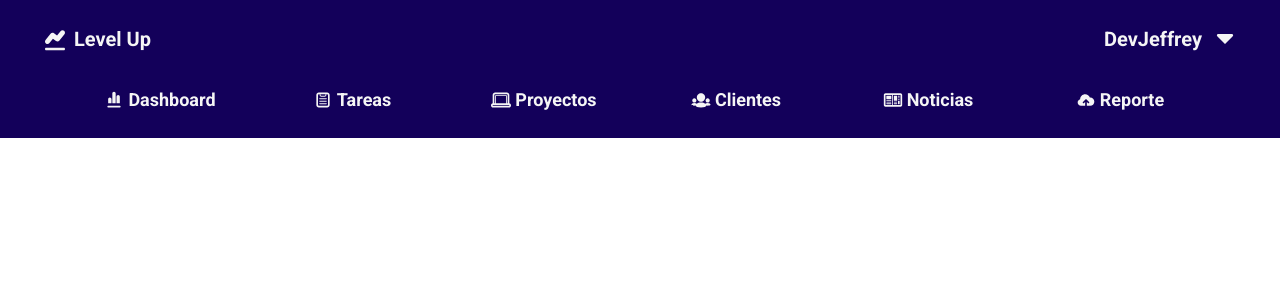
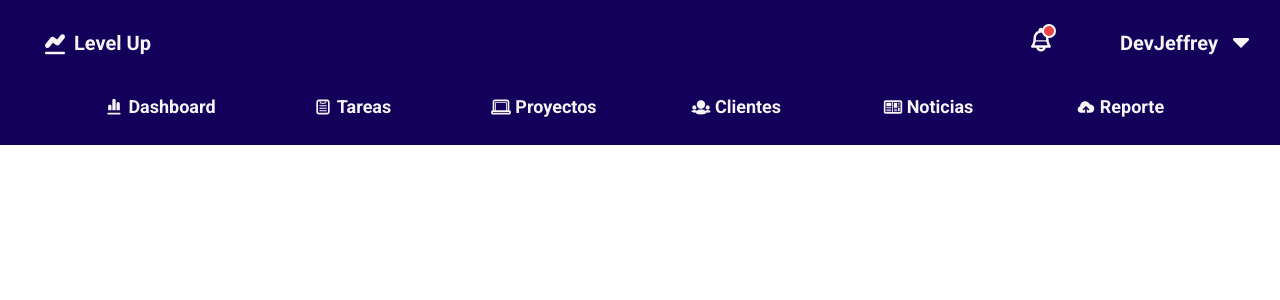
Before and after one commit to MADDOG25/dashboard-levelup, a React (Vite) app: page / in a window 1280 px wide. Shown: the top 300 px of the page. Built offline with nearby package versions, Linux system fonts and the light colour scheme.

Commit message:
add button notificacion with indicators and submenu

```diff
--- a/src/components/atoms/Header/Notification.tsx
+++ b/src/components/atoms/Header/Notification.tsx
@@ -1,16 +1,62 @@
+import { Menu, MenuButton, MenuItems, MenuItem } from "@headlessui/react";
 import { IconContext } from "react-icons";
 import { TiBell } from "react-icons/ti";
 
 export default function Notification() {
   return (
     <IconContext.Provider value={{ size: "30px", className: "cursor-pointer" }}>
-      <div className="flex justify-between gap-x-12 text-[--colorWhite] font-semibold text-xl">
+      <Menu as="div" className="relative">
         <div>
-          <p>
-            <TiBell />
-          </p>
+          <MenuButton>
+            <div className="flex justify-between gap-x-12 text-[--colorWhite] font-semibold text-xl pr-10">
+              <div>
+                <p>
+                  <div className="relative">
+                    <TiBell />
+                    <span className="top-0 start-4 absolute w-3.5 h-3.5 bg-red-500 border-2 border-white dark:border-gray-800 rounded-full"></span>
+                  </div>
+                </p>
+              </div>
+            </div>
+          </MenuButton>
         </div>
-      </div>
+        <MenuItems
+          transition
+          className="absolute right-10 z-10 origin-top-right rounded-md bg-[--colorWhite]  font-semibold mt-2 py-2 shadow-lg ring-1 ring-[--colorBlue1] ring-opacity-5 transition focus:outline-none data-[closed]:scale-95 data-[closed]:transform data-[closed]:opacity-0 data-[enter]:duration-100 data-[leave]:duration-75 data-[enter]:ease-out data-[leave]:ease-in"
+        >
+          <MenuItem>
+            <ul role="list" className="max-w-sm divide-y divide-[--colorBlue2]">
+              <li className="py-3 sm:py-4">
+                <div className="flex mx-auto px-4 gap-x-6 items-center">
+                  <div className="flex-1 min-w-0">
+                    <p className="text-sm text-[--colorBlue1]">
+                      Tarea 1
+                    </p>
+                  </div>
+                  <span className="inline-flex items-center bg-green-100 text-green-800 text-xs font-medium px-2.5 py-0.5 rounded-full dark:bg-green-900 dark:text-green-300">
+                    <span className="w-2 h-2 me-1 bg-green-500 rounded-full"></span>
+                    Completado
+                  </span>
+                </div>
+              </li>
+
+              <li className="py-3 sm:py-4">
+                <div className="flex mx-auto px-4 items-center">
+                  <div className="flex-1 min-w-0">
+                    <p className="text-sm font-semibold text-[--colorBlue1]">
+                      Tarea 2
+                    </p>
+                  </div>
+                  <span className="inline-flex items-center bg-red-100 text-red-800 text-xs font-medium px-2.5 py-0.5 rounded-full dark:bg-red-900 dark:text-red-300">
+                    <span className="w-2 h-2 me-1 bg-red-500 rounded-full"></span>
+                    Pendiente
+                  </span>
+                </div>
+              </li>
+            </ul>
+          </MenuItem>
+        </MenuItems>
+      </Menu>
     </IconContext.Provider>
   );
 }
--- a/src/components/atoms/Header/ProfileMenu.tsx
+++ b/src/components/atoms/Header/ProfileMenu.tsx
@@ -8,7 +8,7 @@ export default function ProfileMenu() {
       <Menu as="div" className="relative">
         <div>
           <MenuButton className="relative">
-            <div className="text-[--colorWhite] font-semibold text-xl px-10">
+            <div className="text-[--colorWhite] font-semibold text-xl px-6">
               <p className="flex items-center gap-x-2 cursor-pointer">
                 DevJeffrey
                 <TiArrowSortedDown />
--- a/src/components/molecules/Header.tsx
+++ b/src/components/molecules/Header.tsx
@@ -1,5 +1,5 @@
 import Logo from "../atoms/Header/Logo";
-// import Notification from "../atoms/Header/Notification";
+import Notification from "../atoms/Header/Notification";
 import ProfileMenu from "../atoms/Header/ProfileMenu";
 import Navbar from "../atoms/Navbar/Navbar";
 
@@ -12,7 +12,7 @@ export default function Header() {
             <Logo />
           </div>
           <div className="flex items-center justify-end">
-            {/* <Notification /> */}
+            <Notification />
             <ProfileMenu />
           </div>
         </div>
```
